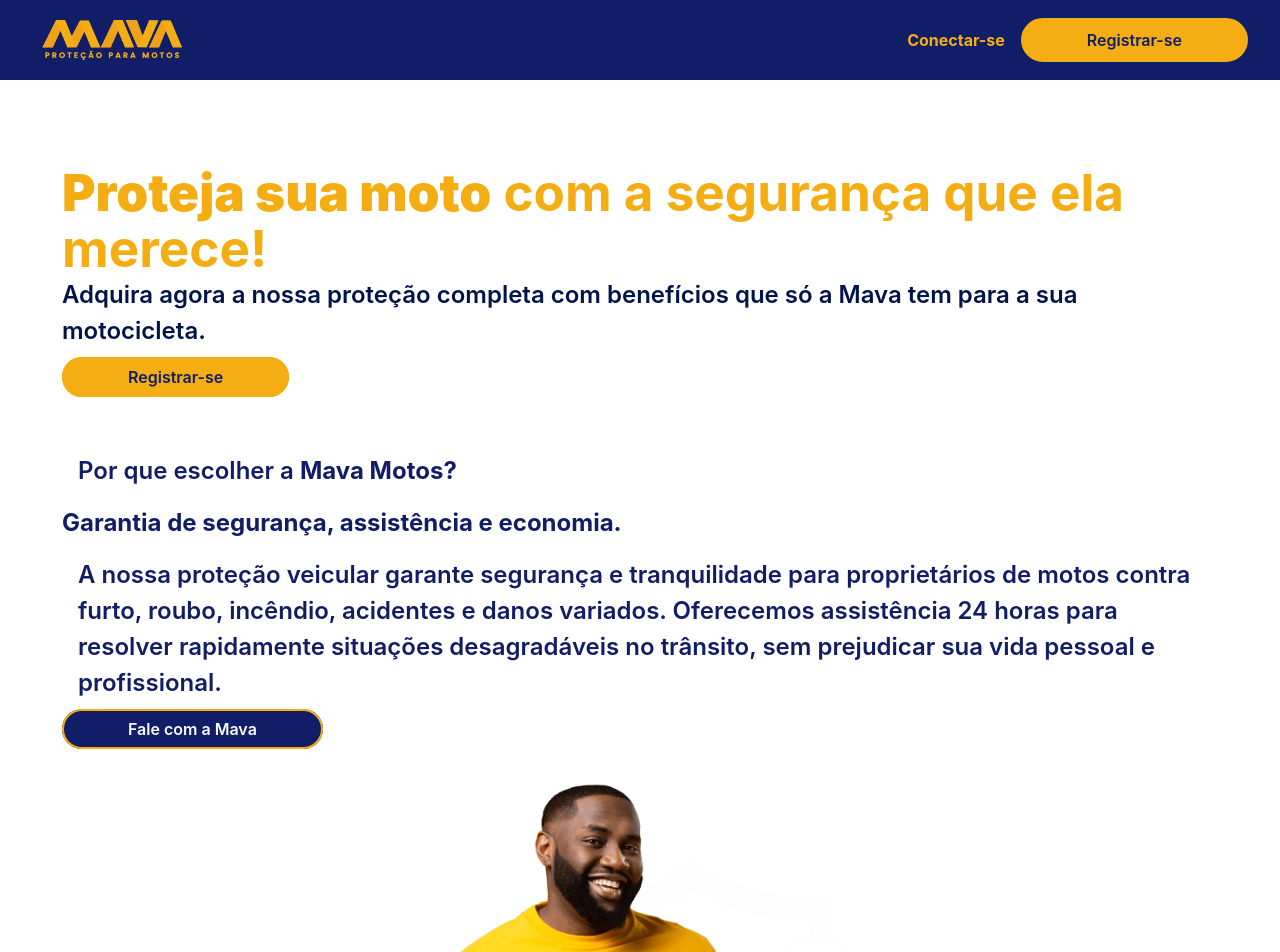
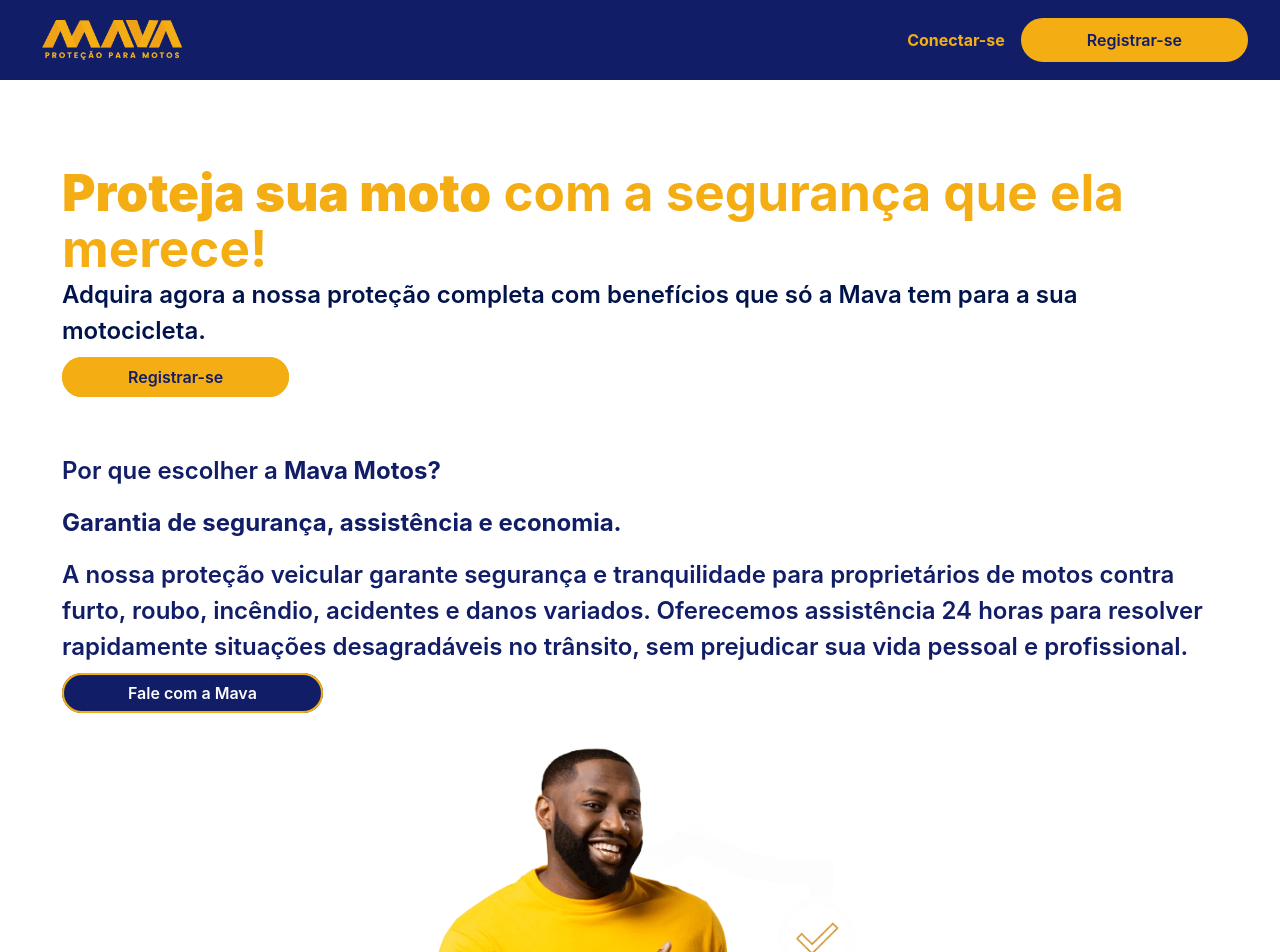
Before and after one commit to Wallace027Dev/referral-manager, a Next.js app: page / in a window 1280 px wide. Shown: the top 952 px of the page. Built offline with nearby package versions, Linux system fonts and the light colour scheme.

Commit message:
acertando detalhes

```diff
--- a/src/app/layout.tsx
+++ b/src/app/layout.tsx
@@ -23,7 +23,11 @@
   children: React.ReactNode;
 }>) {
   return (
-    <html lang="en">
+    <html lang="pt-br">
+      <head>
+        <title>Mava - Proteção para motos</title>
+        <meta name="description" content="Sistema de gestão de indicações" />
+      </head>
       <body className={`${geistSans.variable} ${geistMono.variable}`}>
         {children}
       </body>
--- a/src/app/style.ts
+++ b/src/app/style.ts
@@ -128,9 +128,10 @@
     margin-bottom: 1.5rem;
     max-width: 580px;
     color: var(--primary);
+    text-align: start;
 
     p {
-      margin: 1rem;
+      margin: 1rem 0;
     }
 
     span {
```
